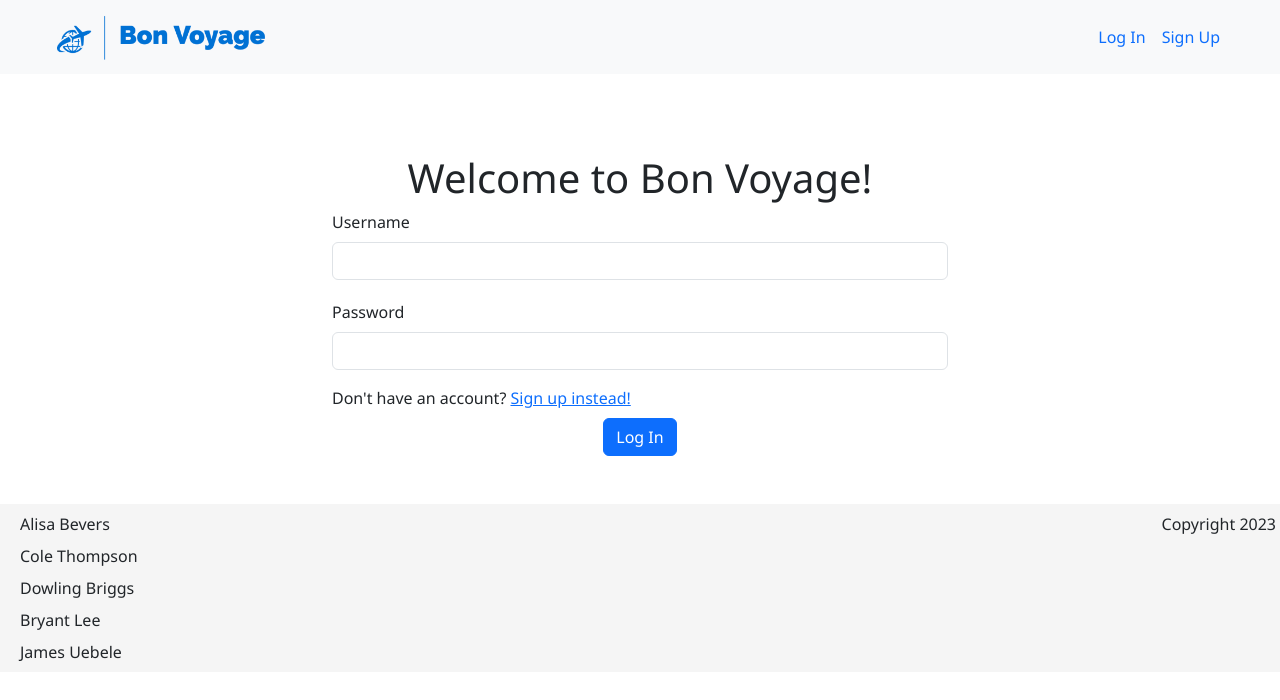
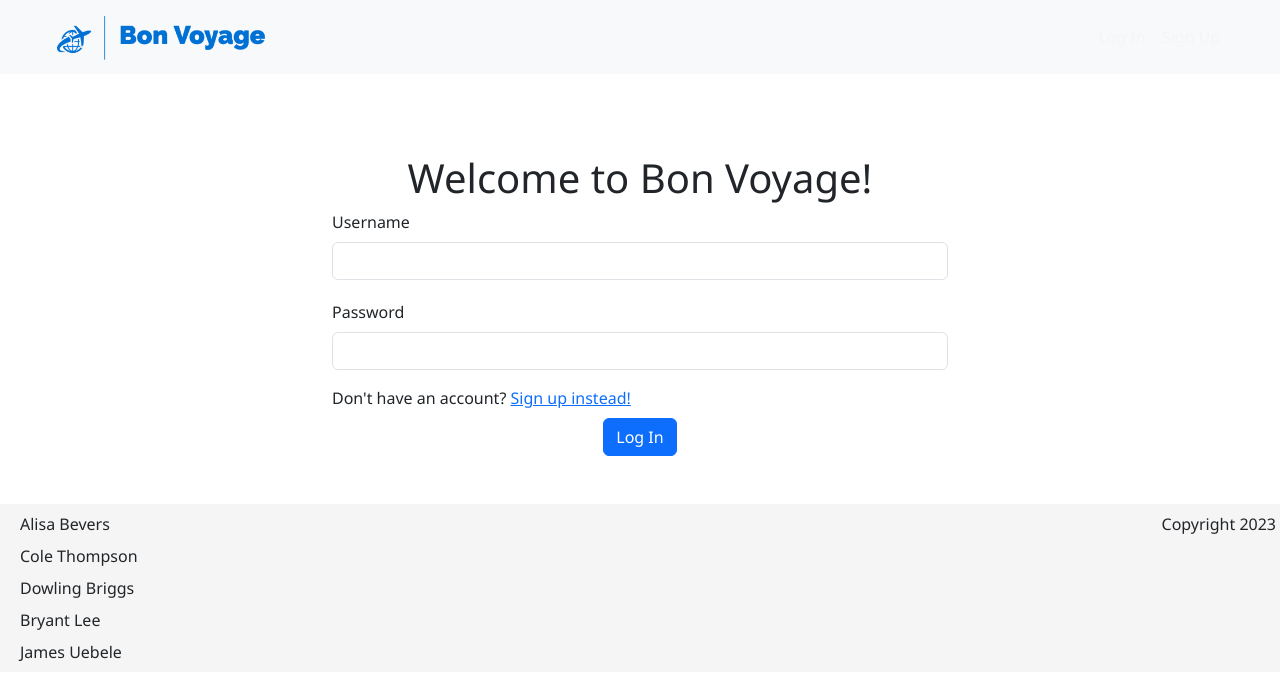
Before and after one commit to Juebele/Travel_App, a React (Create React App) app in the folder client/: page /login in a window 1280 px wide. Shown: the top 700 px of the page. Built offline with nearby package versions, Linux system fonts and the light colour scheme.

Commit message:
done except button styling

```diff
--- a/client/src/App.css
+++ b/client/src/App.css
@@ -126,3 +126,8 @@
 li {
     list-style-type: none;
 }
+
+li a{
+    color: whitesmoke;
+    text-decoration: none;
+}
--- a/client/src/components/LoggedIn/YourTripDetails/Lodging.js
+++ b/client/src/components/LoggedIn/YourTripDetails/Lodging.js
@@ -1,4 +1,5 @@
 import React from 'react';
+import { Link } from 'react-router-dom';
 
 export default function Lodging() {
 
@@ -10,6 +11,16 @@ export default function Lodging() {
             <p>insert address</p>
             <h2>Cost </h2>
             <p>insert cost</p>
+            <div id='external-sites'>
+                <ul id='hotel-sites'>
+                    <button className='btn btn-primary'><li><a href='https://www.expedia.com/Hotels' target='_blank'>find hotels at Expedia</a></li></button>
+                    <button className='btn btn-primary'><li><a href='https://www.travelocity.com/' target='_blank'>find hotels at Travelocity</a></li></button>
+                </ul>
+                <ul>
+                    <button className='btn btn-primary'><li><a href='https://www.airbnb.com/' target='_blank'>find stays at AirBNB</a></li></button>
+                    <button className='btn btn-primary'><li><a href='https://www.vrbo.com/' target='_blank'>find stays at Vrbo</a></li></button>
+                </ul>
+            </div>
         </div>
     );
 };
```
Lines whose indentation alone changed are shown as unchanged.
